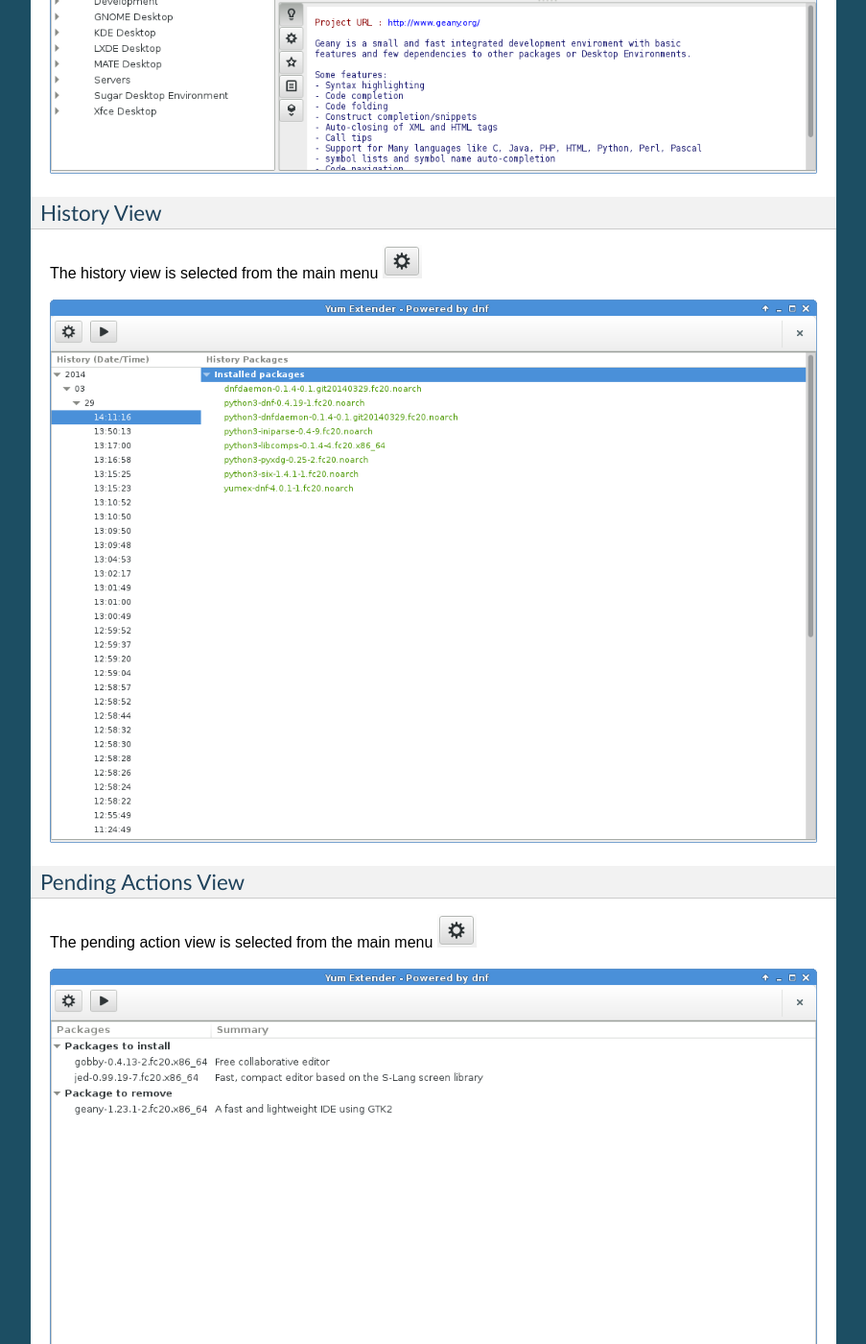
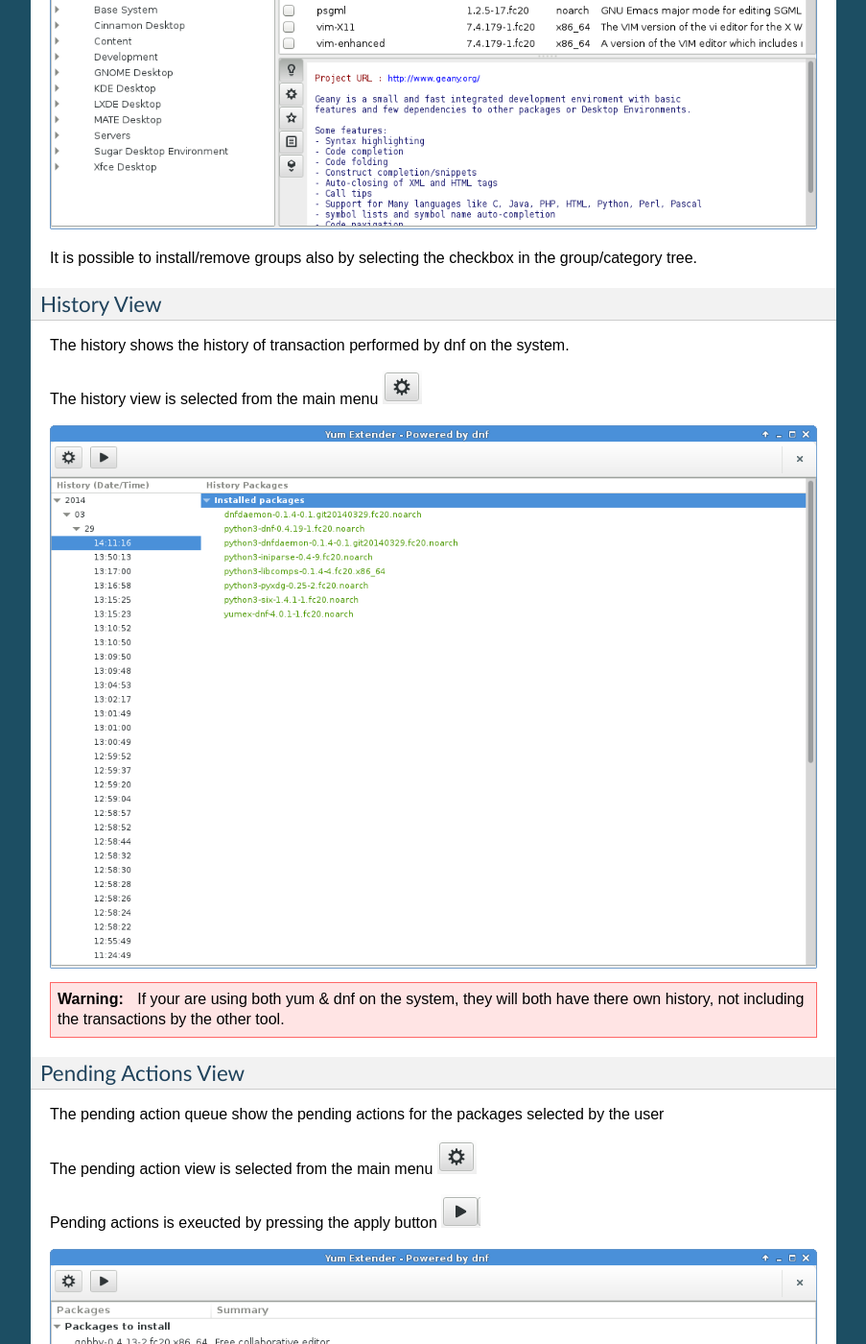
Before and after one commit to timlau/yumex-dnf-old, a Sphinx documentation site: the page built from docs/main.rst, in a window 1280 px wide and 1400 px high, scrolled down 4616 px. Shown: the whole window at 96% size, without its empty margins (198-1101 px from the left). Built offline with Sphinx 7.4.7, drawn with Linux system fonts in a browser that asks for light colours; some of the changed text lies outside the part shown.

Commit message:
doc: added FAQ and updated doc

```diff
--- a/docs/index.rst
+++ b/docs/index.rst
@@ -12,7 +12,7 @@
    :maxdepth: 2
 
    main
-
+   faq
 
 Indices and tables
 ==================
--- a/docs/main.rst
+++ b/docs/main.rst
@@ -114,19 +114,31 @@
 
 Groups View
 --------------
+The group view shows packages ordered by categories and groups, the selection of packages is the same as for the package view.
+
 The group view is selected from the main menu |main-menu|
 
 .. image::  img/groups.png
 
+It is possible to install/remove groups also by selecting the checkbox in the group/category tree.
+
 History View
 --------------
+The history shows the history of transaction performed by dnf on the system.
+
 The history view is selected from the main menu |main-menu|
 
 .. image::  img/history.png
 
+.. warning:: If your are using both yum & dnf on the system, they will both have there own history, not including the transactions by the other tool.
+
 Pending Actions View
 --------------------------
+The pending action queue show the pending actions for the packages selected by the user
+
 The pending action view is selected from the main menu |main-menu|
+
+Pending actions is exeucted by pressing the apply button |apply|
 
 .. image::  img/queue.png
 
@@ -134,3 +146,4 @@
 .. |filters| image:: img/button-filters.png
 .. |search-options| image:: img/button-search-options.png
 .. |main-menu| image:: img/button-main-menu.png
+.. |apply| image:: img/button-apply.png
```
Also changed, not shown: docs/faq.rst (added, +39 -0 lines).
